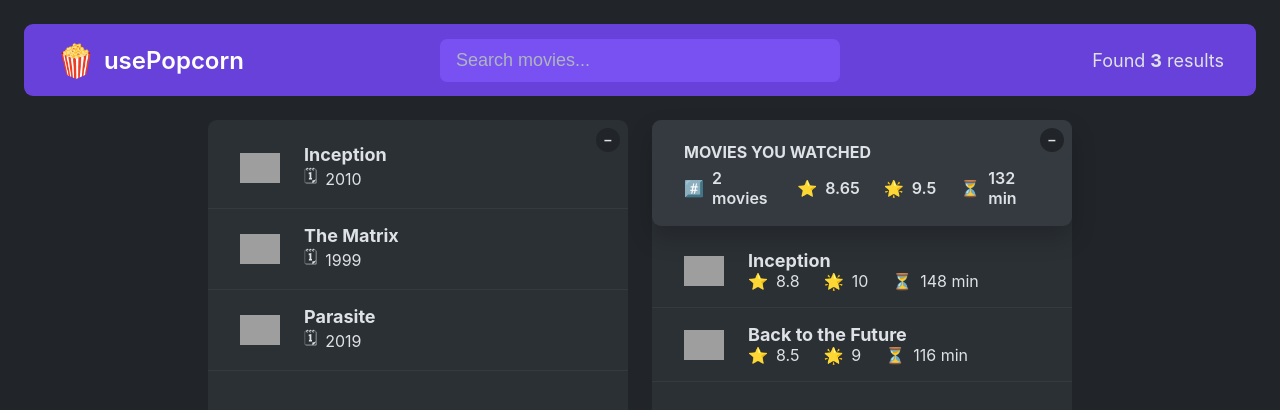
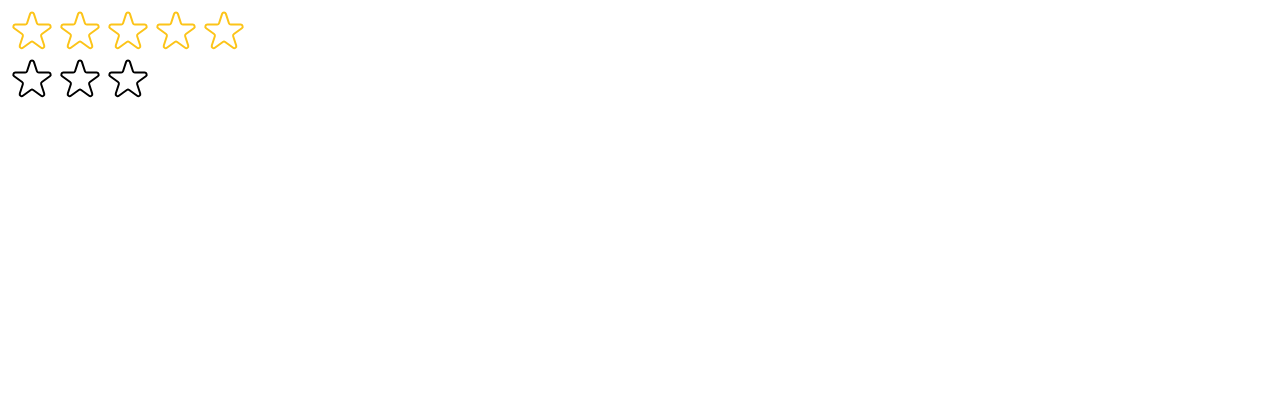
Before and after one commit to sriharilakshmanan/the-ultimate-react-course, a React (Create React App) app in the folder 07-use-popcorn/: page / in a window 1280 px wide. Shown: the top 410 px of the page. Built offline with nearby package versions, Linux system fonts and the light colour scheme; grey boxes are pictures that could not be loaded.

Commit message:
feat: improved component reusability by adding props and prop-types

```diff
--- a/07-use-popcorn/src/components/StarRating.js
+++ b/07-use-popcorn/src/components/StarRating.js
@@ -1,5 +1,5 @@
 import { useState } from "react";
-
+import { PropTypes } from "prop-types";
 const containerStyle = {
     display: "flex",
     alignItems: "center",
@@ -10,41 +10,76 @@ const starContainerStyle = {
     display: "flex",
 };
 
-function StarRating({ maxRating = 5 }) {
+StarRating.propTypes = {
+    color: PropTypes.string,
+    size: PropTypes.number,
+    className: PropTypes.string,
+    defaultRating: PropTypes.number,
+    maxRating: PropTypes.number,
+    messages: PropTypes.array,
+    onRate: PropTypes.func,
+};
+
+function StarRating({
+    color = "#fcc419",
+    size = 48,
+    className = "",
+    defaultRating = 0,
+    maxRating = 5,
+    messages = [],
+    onRate,
+}) {
     const textStyle = {
         lineHeight: "1",
         margin: "0",
-        color: "#000",
-        fontSize: `${20}px`,
+        color: color,
+        fontSize: `${size / 1.5}px`,
     };
 
-    const [rating, setRating] = useState(maxRating);
+    const [rating, setRating] = useState(defaultRating);
+    const [tempRating, setTempRating] = useState(0);
 
-    function handleRating(rating) {
+    function handleClick(rating) {
         setRating(rating);
+        onRate(rating);
+    }
+    function handleHoverIn(rating) {
+        setTempRating(rating);
+    }
+    function handleHoverOut(rating) {
+        setTempRating(rating);
     }
 
     return (
-        <div style={containerStyle} className={""}>
+        <div style={containerStyle} className={className}>
             <div style={starContainerStyle}>
                 {Array.from({ length: maxRating }, (_, i) => (
                     <Star
                         key={i}
-                        isChecked={rating >= i + 1}
-                        onRate={() => handleRating(i + 1)}
-                        color={"#000"}
+                        isChecked={
+                            tempRating ? tempRating >= i + 1 : rating >= i + 1
+                        }
+                        color={color}
+                        size={size}
+                        onClick={() => handleClick(i + 1)}
+                        onHoverIn={() => handleHoverIn(i + 1)}
+                        onHoverOut={() => handleHoverOut(0)}
                     />
                 ))}
             </div>
-            <p style={textStyle}>{rating || ""}</p>
+            <p style={textStyle}>
+                {messages.length === maxRating
+                    ? messages[tempRating ? tempRating - 1 : rating - 1]
+                    : tempRating || rating || ""}
+            </p>
         </div>
     );
 }
 
-function Star({ isChecked, color, onRate }) {
+function Star({ isChecked, color, size, onClick, onHoverIn, onHoverOut }) {
     const starStyle = {
-        width: `${48}px`,
-        height: `${48}px`,
+        width: `${size}px`,
+        height: `${size}px`,
         display: "block",
         cursor: "pointer",
     };
@@ -53,9 +88,9 @@ function Star({ isChecked, color, onRate }) {
         <span
             role="button"
             style={starStyle}
-            onClick={onRate}
-            // onMouseEnter={onHoverIn}
-            // onMouseLeave={onHoverOut}
+            onClick={onClick}
+            onMouseEnter={onHoverIn}
+            onMouseLeave={onHoverOut}
         >
             {isChecked ? (
                 <svg
--- a/07-use-popcorn/src/index.js
+++ b/07-use-popcorn/src/index.js
@@ -1,11 +1,18 @@
 import React from "react";
 import ReactDOM from "react-dom/client";
-import "./index.css";
-import App from "./components/App";
+import StarRating from "./components/StarRating";
+// import "./index.css";
+// import App from "./components/App";
 
 const root = ReactDOM.createRoot(document.getElementById("root"));
 root.render(
     <React.StrictMode>
-        <App />
+        <StarRating />
+        <StarRating
+            color="#000"
+            messages={["Ugly", "Bad", "Good"]}
+            maxRating={3}
+        />
+        {/* <App /> */}
     </React.StrictMode>
 );
```
